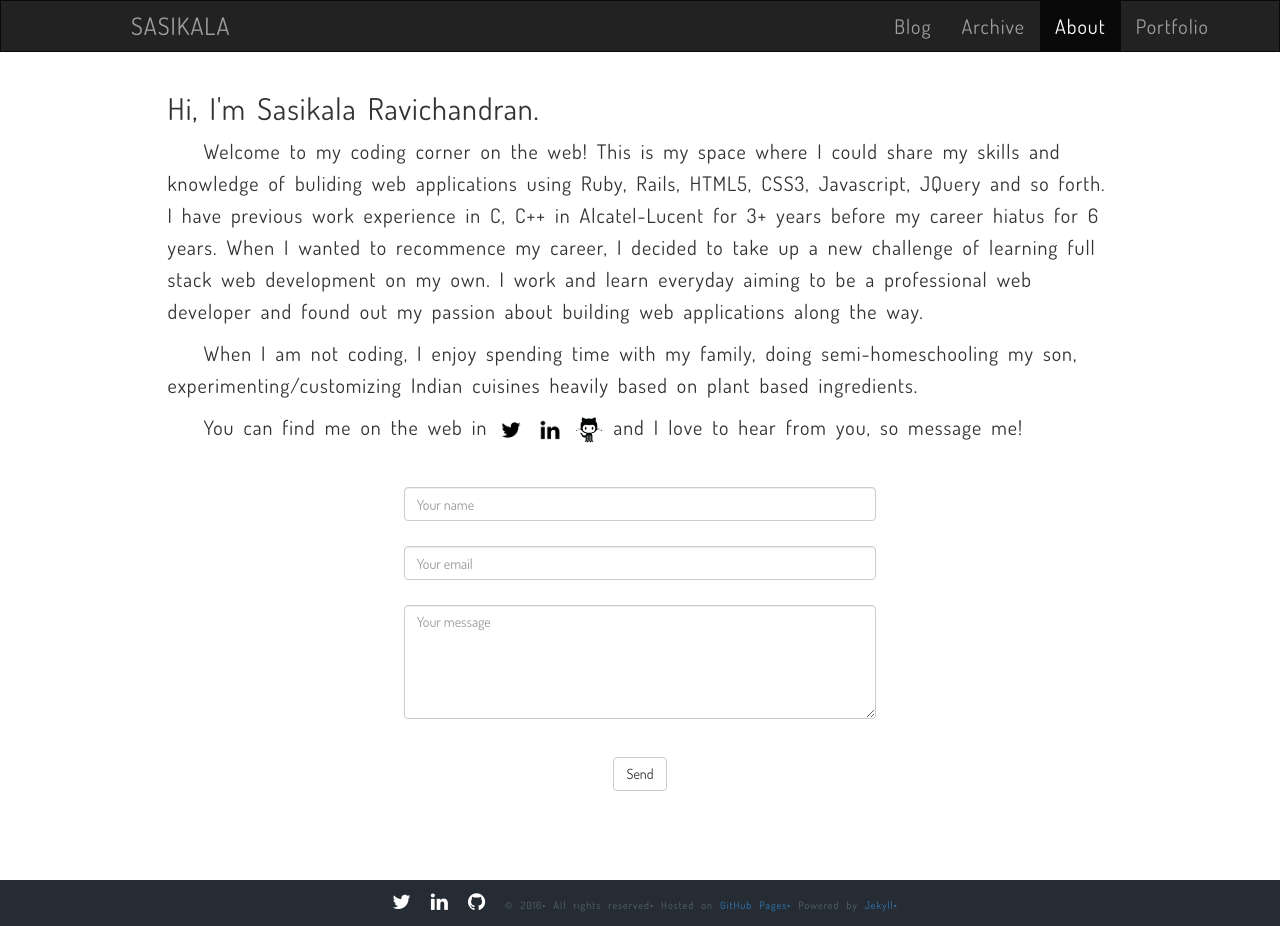
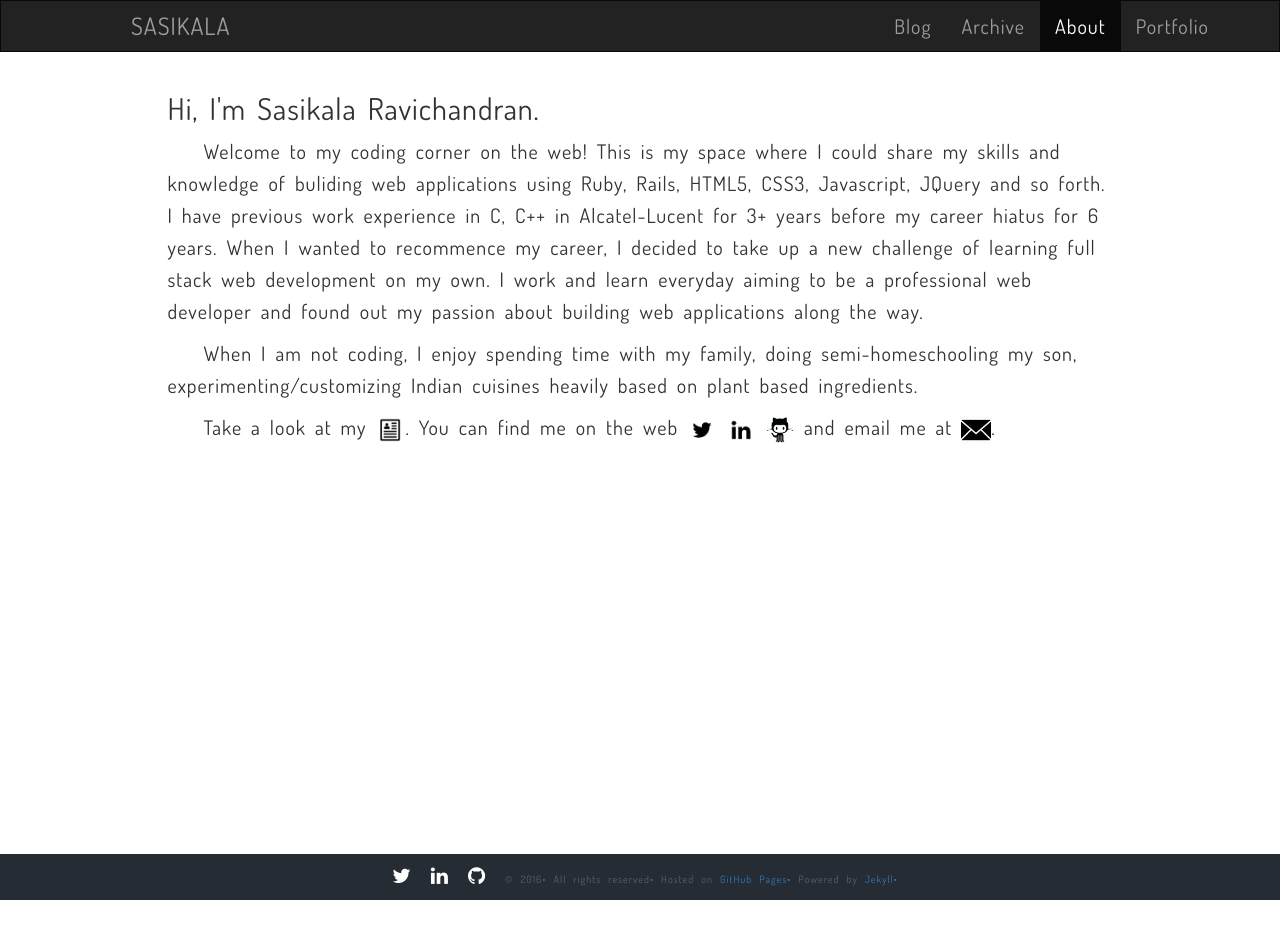
Before and after one commit to Sasikala-Ravichandran/sasi-kala.github.io, a Jekyll site: the page built from about/index.html, in a window 1280 px wide. Built offline with Jekyll 4.4.1, drawn with Linux system fonts in a browser that asks for light colours; nearby versions of some CDN libraries; comment, search, counter and statistics services are not loaded; after the commit the page ends 900 px from its top, so only the background shows below that.

Commit message:
Updated the about page and fixed minor issues

```diff
--- a/about/index.html
+++ b/about/index.html
@@ -11,41 +11,14 @@ description: "About page of Sasikala Ravichandran"
   <br> <!-- Show your passion--><!-- show the certification -->
   <p>&nbsp;&nbsp;&nbsp;&nbsp;When I am not coding, I enjoy spending time with my family, doing semi-homeschooling my son, experimenting/customizing Indian cuisines heavily based on plant based ingredients.</p>
   <br>
-  <span>&nbsp;&nbsp;&nbsp;&nbsp;You can find me on the web in</span>
-  <a href="https://twitter.com/sasikalaravicha"><img src="{{site.url}}/img/twitter-wrap.png" alt="Twitter Logo" height="30" width="30"></a>
-  <a href="https://www.linkedin.com/in/sasikala-ravichandran-5b066419"><img src="{{site.url}}/img/linkedin-wrap.png" alt="Linkedin Logo" height="30" width="30"></a>
-  <a href="https://github.com/Sasikala-Ravichandran"><img src="{{site.url}}/img/github-wrap.png" alt="Github Logo" height="30" width="30"></a> <span> and I love to hear from you, so message me!</span>
-  <p>&nbsp;&nbsp;&nbsp;&nbsp;</p>
-  <form name="sentMessage" id="contactForm" novalidate action="//formspree.io/passion.rails@gmail.com" method="POST">
-    <div class="row control-group">
-      <div class="form-group col-xs-12 floating-label-form-group controls">
-        <input type="text" class="form-control" id="name" placeholder="Your name" required data-validation-required-message="Please enter your name">
-        <p class="help-block text-danger"></p>
-      </div>
-    </div>
-
-    <div class="row control-group">
-      <div class="form-group col-xs-12 floating-label-form-group controls">
-        <input ttype="email" name="_replyto" placeholder="Your email" class="form-control " id="email" required data-validation-required-message="Please enter your email">
-        <p class="help-block text-danger"></p>
-      </div>
-    </div>
-
-    <div class="row control-group">
-      <div class="form-group col-xs-12 floating-label-form-group controls">
-        <textarea rows="5" class="form-control forms_width" id="message" placeholder="Your message" required data-validation-required-message="Please enter your message"></textarea>
-        <p class="help-block text-danger"></p>
-      </div>
-    </div>
-
-    <input type="hidden" name="_subject" value="Website contact" />
-    <input type="text" name="_gotcha" style="display:none" />
-    <br>
-    <div id="success"></div>
-    <div class="row">
-      <div class="form-group col-xs-12 send_btn">
-        <button type="submit" class="btn btn-default">Send</button>
-      </div>
-    </div>
-  </form>
+  <div>
+    <span>&nbsp;&nbsp;&nbsp;&nbsp;Take a look at my</span>
+    <a href="https://docs.google.com/document/d/1uuCRZY9pA5BD8jYxEEuyr7D0CBuG1YaV2wVlCj0qu-s" target="_blank" class="tag_links"><img src="{{site.url}}/img/resume-wrap.png" alt="Twitter Logo" height="30" width="30"></a>.
+    <span>You can find me on the web</span>
+    <a href="https://twitter.com/sasikalaravicha"><img src="{{site.url}}/img/twitter-wrap.png" alt="Twitter Logo" height="30" width="30"></a>
+    <a href="https://www.linkedin.com/in/sasikala-ravichandran-5b066419"><img src="{{site.url}}/img/linkedin-wrap.png" alt="Linkedin Logo" height="30" width="30"></a>
+    <a href="https://github.com/Sasikala-Ravichandran"><img src="{{site.url}}/img/github-wrap.png" alt="Github Logo" height="30" width="30"></a>
+    <span> and email me at</span>
+    <a href="mailto:passion.rails@gmail.com"><img src="{{site.url}}/img/mail-wrap.png" alt="Mail Logo" height= "30" width="30"></a>.
+  </div>
 </section>
```
Also changed, not shown: _portfolios/1_job_tracker.md (+2 -2 lines), README.md, img/mail-wrap.png (added), img/resume-wrap.png (added).
